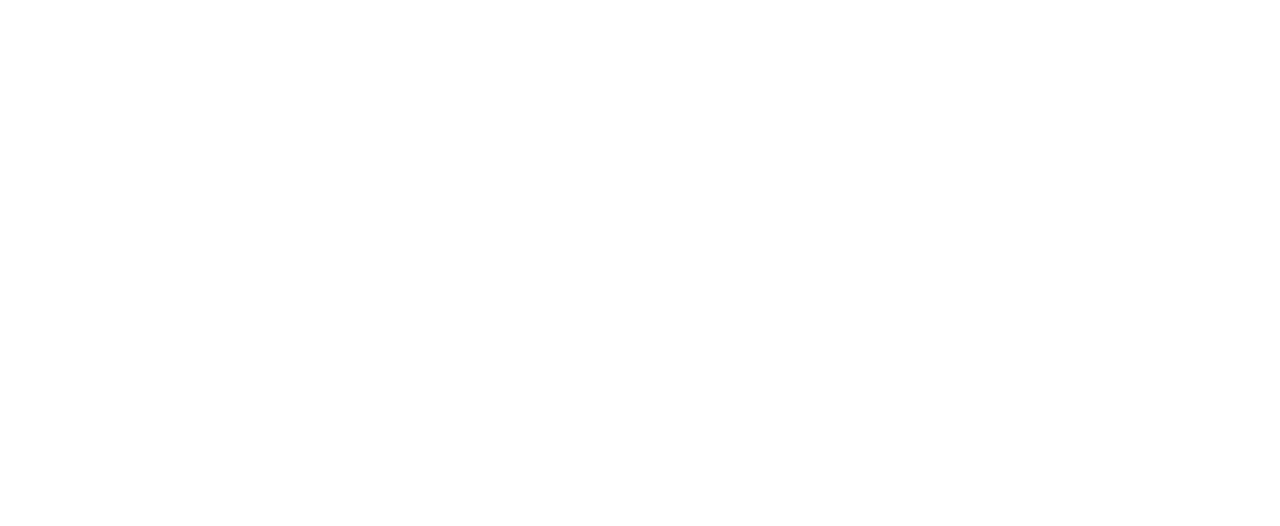
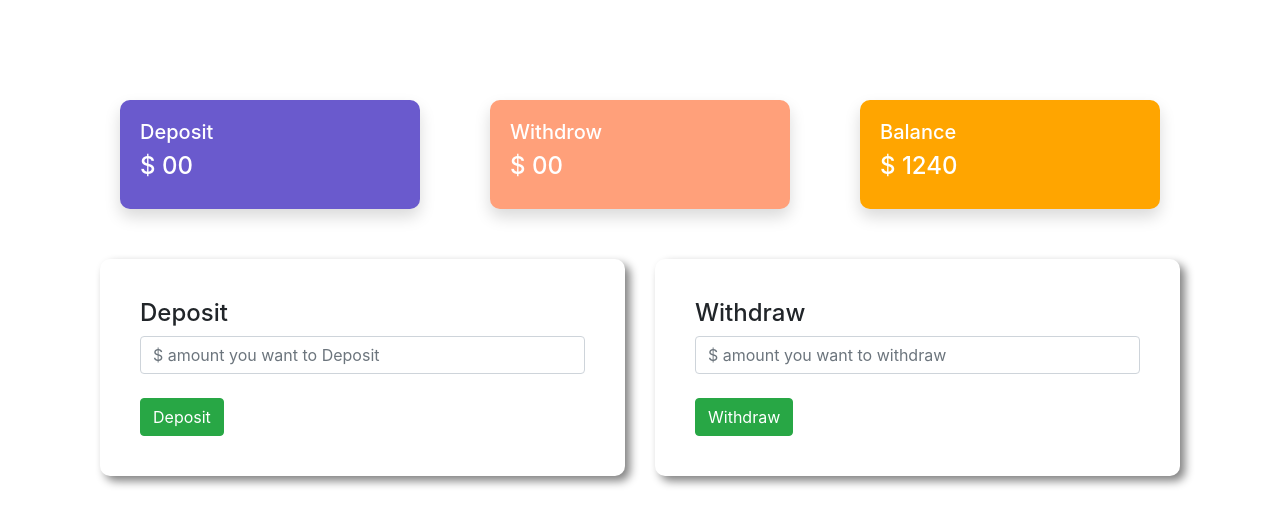
Before and after one commit to MdAsraful/bank, a plain HTML site: page index.html in a window 1280 px wide. Both pictures are taken after a click on the button "Enter". Drawn offline with nearby package versions, Linux system fonts and the light colour scheme.

Commit message:
Bank Deposit Amount

```diff
--- a/index.html
+++ b/index.html
@@ -22,11 +22,74 @@
 
         </div>
     </div>
+    <div id="transection-area">
+            <div class="row">
+                <div class="col-md-4 ">
+                    <div class="Deposit shadow">
+                            <h5>Deposit</h5>
+                            <h4>$<span id="currenDeposit"> 00</span></h4>
+                    </div>
+
+                </div>
+                <div class="col-md-4 ">
+                    <div class="Withdrow shadow ">
+                        <h5>Withdrow</h5>
+                        <h4>$ 00</h4>
+                    </div>
+
+                </div>
+                <div class="col-md-4 ">
+                    <div class="Balance shadow">
+                        <h5>Balance</h5>
+                        <h4>$ 1240</h4>
+                    </div>
+
+                </div>
+            </div>
+            <div class="row">
+                <div class="col-md-6">
+                    <div class="submit-area">
+                        <h4>Deposit</h4>
+                        <input id="depositAmount" type="text" class="form-control" placeholder="$ amount you want to Deposit">
+                        <br>
+                        <button class="btn btn-success" id="Deposit">Deposit</button>
+                    </div>
+
+                </div>
+                <div class="col-md-6">
+                    <div class="submit-area">
+                        <h4>Withdraw</h4>
+                        <input id="withdrqawAmount" type="text" class="form-control" placeholder="$ amount you want to withdraw">
+                        <br>
+                        <button class="btn btn-success" id="Withdraw">Withdraw</button>
+                    </div>
+
+                </div>
+            </div>
+
+    </div>
     <script>
+        // login Button event handeller
         const loginbtn = document.getElementById('login');
         loginbtn.addEventListener('click', function(){
             const logInArea = document.getElementById('Area');
             logInArea.style.display = 'none';
+            const transectionArea = document.getElementById('transection-area');
+            transectionArea.style.display = 'block';
+        })
+
+        // Dipossit Button handeller
+        const dipositBtn =document.getElementById('Deposit');
+        dipositBtn.addEventListener('click', function(){
+            const depositAmounte= document.getElementById('depositAmount').value;
+            const dipositNumber = parseFloat(depositAmounte);
+
+            const currenDeposit=document.getElementById('currenDeposit').innerText;
+            const currentValue=parseFloat(currenDeposit);
+            const totalDeposit=dipositNumber+currentValue;
+
+            document.getElementById('currenDeposit').innerText = totalDeposit;
+
         })
     </script>
 
--- a/style.css
+++ b/style.css
@@ -7,3 +7,21 @@ body{
     border-radius: 10px;
     box-shadow: 5px 5px 10px gray;
 }
+#transection-area{
+    display: none;
+}
+.shadow{
+    margin: 0 20px;
+    color: white;
+    padding: 20px;
+    border-radius: 10px;
+}
+.Deposit{
+background-color: slateblue;
+}
+.Withdrow{
+background-color: lightsalmon;
+}
+.Balance{
+background-color: orange;
+}
```
